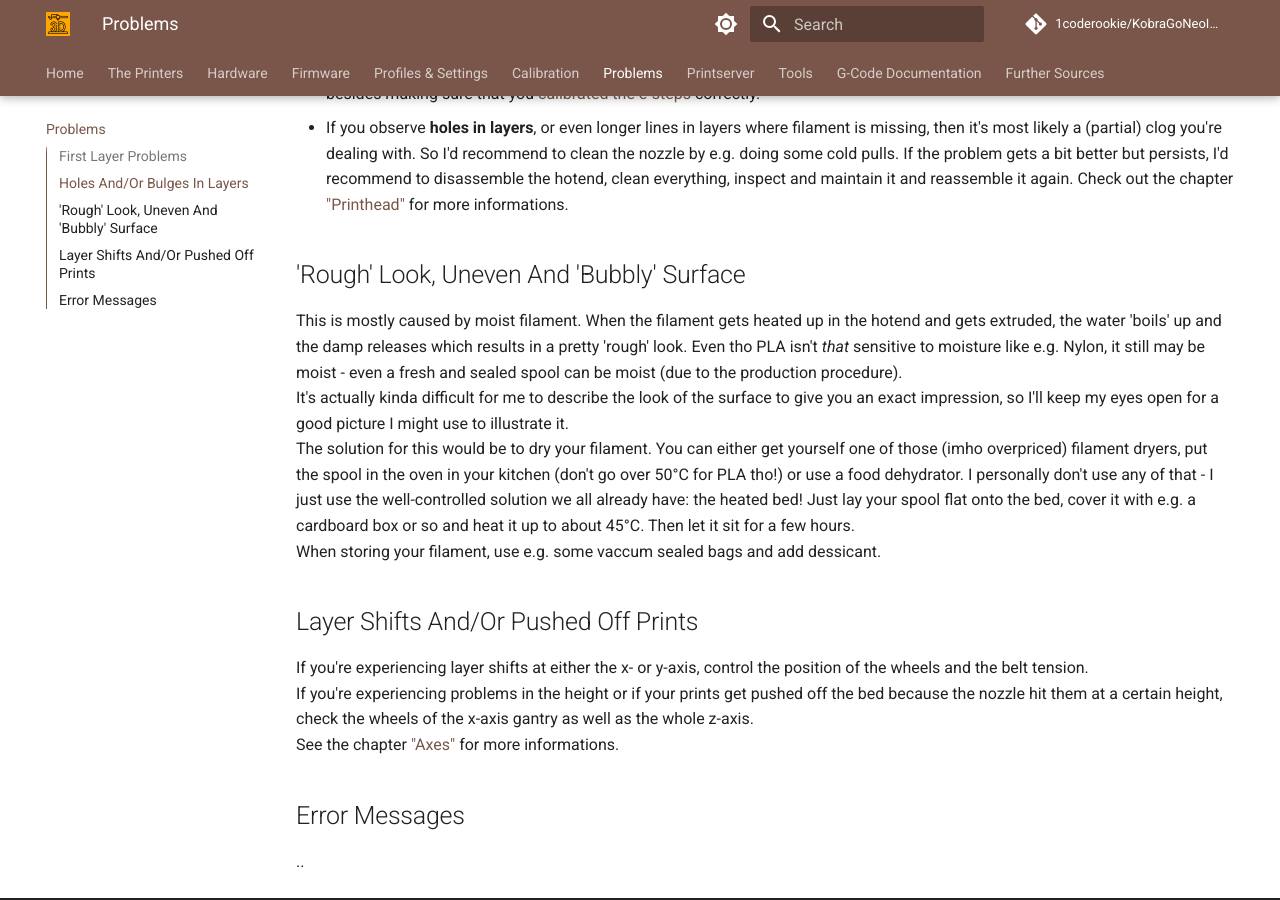
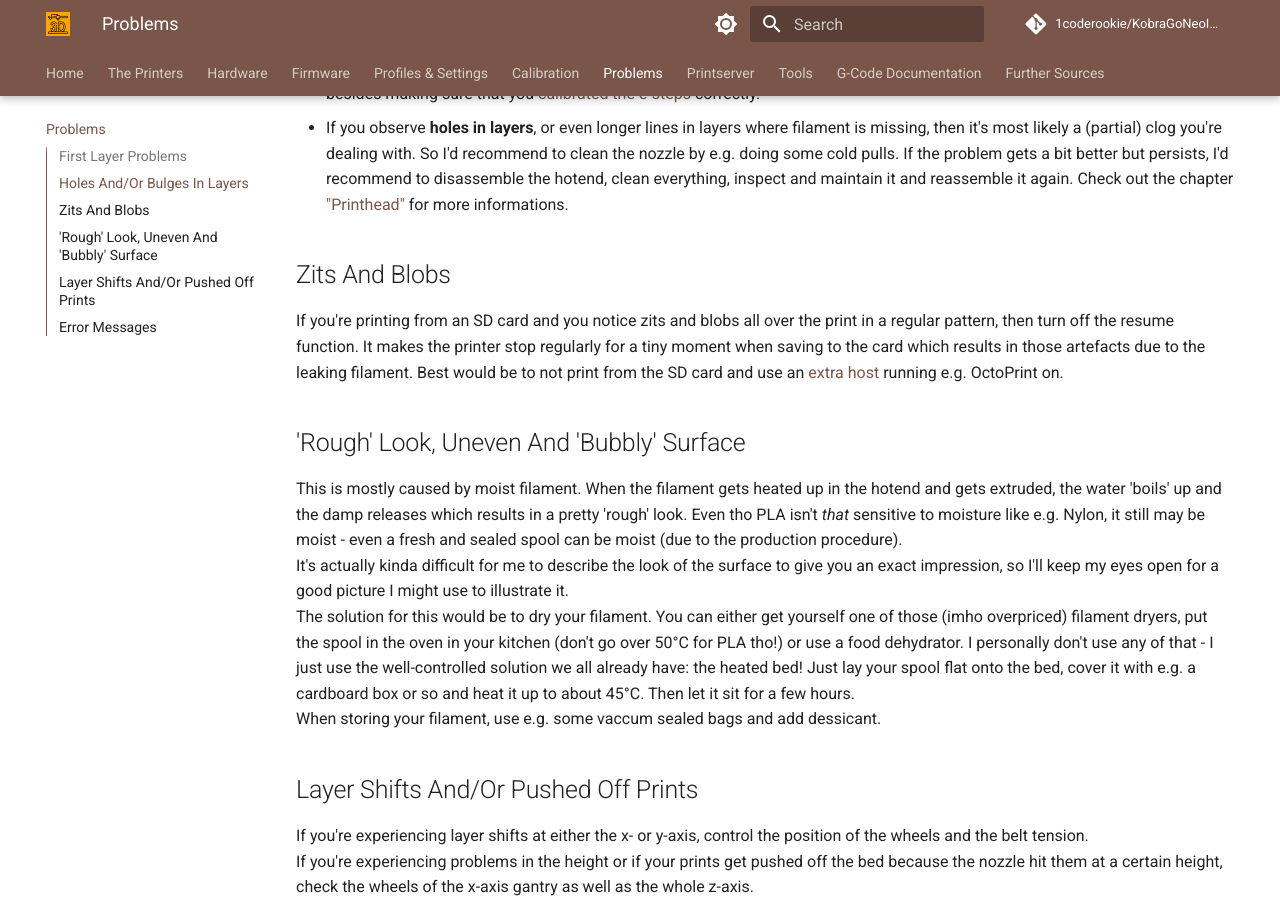
Before and after one commit to 1coderookie/KobraGoNeoInsights, an MkDocs documentation site: the page built from docs/problems.md, in a window 1280 px wide and 900 px high, scrolled down 565 px. Built offline with MkDocs 1.6.1 and Material for MkDocs 9.7.7, drawn with Linux system fonts in a browser that asks for light colours; comment, search, counter and statistics services are not loaded.

Commit message:
Update problems.md

```diff
--- a/docs/problems.md
+++ b/docs/problems.md
@@ -13,6 +13,9 @@ These are mostly signs of under- / overextrusion and/or a clogged nozzle.
 - If you observe a **regular pattern** like a vertical line where these gaps and bulges occurs, then it's the z-seam. You could change the setting of your slicer for the z-seam to "random", but that'll lead to random artefacts all over the print. In that case you'll most likely also note these artefacts in other spots of your model where layers start or end. As you can't use Linear Advance with the stock firmware, there isn't that much you can do about this under- and overextrusion an the beginning and the end of a layer besides making sure that you [calibrated the e-steps](calibration.md#calibrating-e-steps) correctly.
 - If you observe **holes in layers**, or even longer lines in layers where filament is missing, then it's most likely a (partial) clog you're dealing with. So I'd recommend to clean the nozzle by e.g. doing some cold pulls. If the problem gets a bit better but persists, I'd recommend to disassemble the hotend, clean everything, inspect and maintain it and reassemble it again. Check out the chapter ["Printhead"](hardware/printhead.md) for more informations.
 
+## Zits And Blobs
+If you're printing from an SD card and you notice zits and blobs all over the print in a regular pattern, then turn off the resume function. It makes the printer stop regularly for a tiny moment when saving to the card which results in those artefacts due to the leaking filament. Best would be to not print from the SD card and use an [extra host](printserver.md) running e.g. OctoPrint on.
+
 ## 'Rough' Look, Uneven And 'Bubbly' Surface
 This is mostly caused by moist filament. When the filament gets heated up in the hotend and gets extruded, the water 'boils' up and the damp releases which results in a pretty 'rough' look. Even tho PLA isn't *that* sensitive to moisture like e.g. Nylon, it still may be moist - even a fresh and sealed spool can be moist (due to the production procedure).
 It's actually kinda difficult for me to describe the look of the surface to give you an exact impression, so I'll keep my eyes open for a good picture I might use to illustrate it.
```
